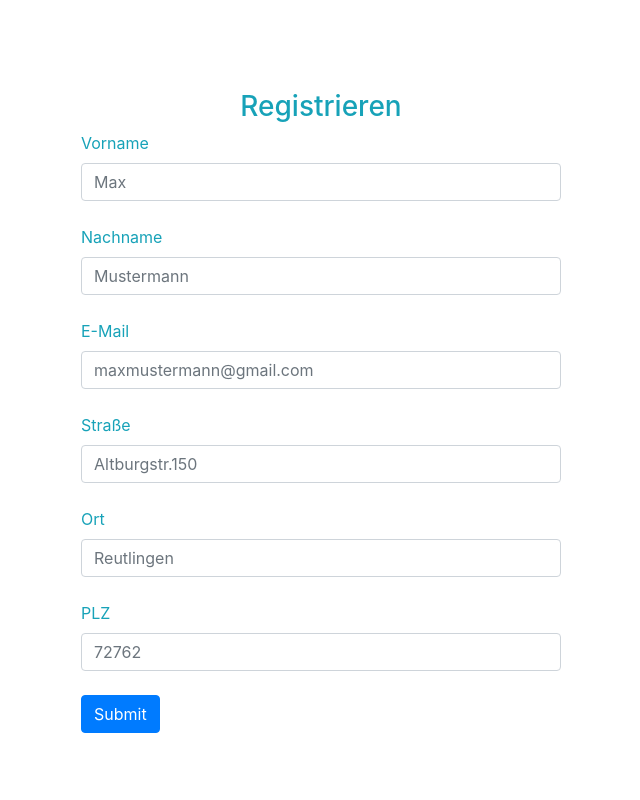
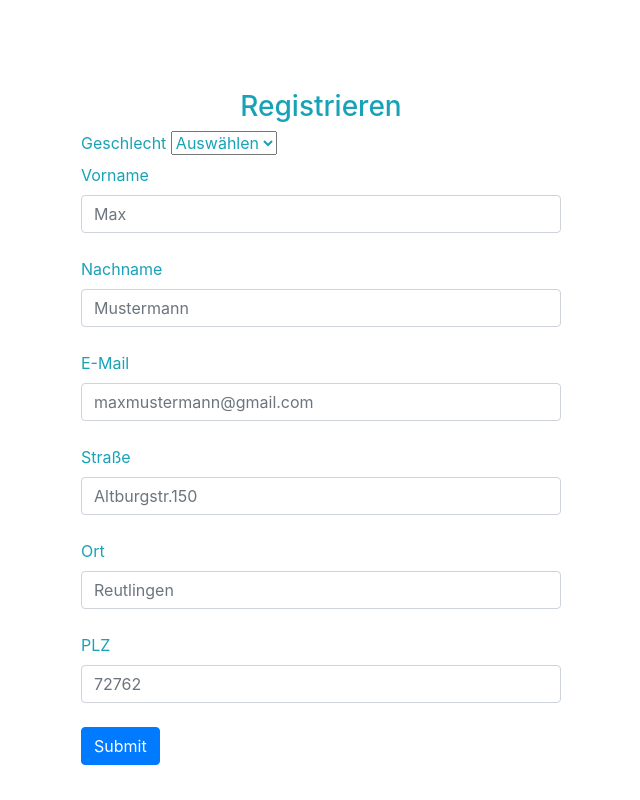
Before and after one commit to volged67/webshop_TVE, a PHP site: page /registrieren.php in a window 1280 px wide. Shown: the whole page, without its empty margins (319-959 px from the left). Run offline with PHP 8.4, Linux system fonts and the light colour scheme; some libraries are stand-ins or nearby versions.

Commit message:
Begrüßung verändert

```diff
--- a/php/Startseite.php
+++ b/php/Startseite.php
@@ -35,9 +35,9 @@ header("Location: Login.php");
 
 <!-- Begrüßung (noch zu bearbeiten) -->
 <h1>Herzlich Willkommen</h1>
-        <p>Schön, dass du hier bist <b><?php echo $_SESSION['firstname']." ".$_SESSION['lastname']; ?></b></p>
+        <p>Schön, dass Sie hier sind <b><?php echo $_SESSION['geschlecht']." ".$_SESSION['lastname']; ?></b></p>
 
-<p>Du warst das letzte mal am  <b>
+<p>Sie waren das letzte mal am  <b>
 <?php
 //DB Settings
 include 'dbsettings.php';
--- a/php/checkfirstlogin.php
+++ b/php/checkfirstlogin.php
@@ -56,14 +56,15 @@ if(isset($_POST['email']))
             $sStreet=$row['street'];
             $sPLZ=$row['plz'];
             $sCity=$row['city'];
+            $sGeschlecht=$row['geschlecht'];
             $bFirstLoginSuccess=true;
         }
 
 //Gehashtes Passwort wird übergeben an die user Tabelle!
         $sHashPassword=hash('sha512',$sNewPassword);
-        $sql2 = "INSERT INTO user (firstname,lastname,street,plz,city,email,password) VALUES (?,?,?,?,?,?,?)";
+        $sql2 = "INSERT INTO user (firstname,lastname,street,plz,city,email,password,geschlecht) VALUES (?,?,?,?,?,?,?,?)";
         $stmt=$conn->prepare($sql2);
-        $stmt->execute([$sFirstname,$sLastname,$sStreet,$sPLZ,$sCity,$sMail,$sHashPassword]);
+        $stmt->execute([$sFirstname,$sLastname,$sStreet,$sPLZ,$sCity,$sMail,$sHashPassword,$sGeschlecht]);
 
 //Weiterleitung je nach erfolgreichem Success
         if($bFirstLoginSuccess=true)
--- a/php/checklogin.php
+++ b/php/checklogin.php
@@ -39,6 +39,7 @@
             $_SESSION['login']=111;
             $_SESSION['time']=time();
             $_SESSION['lastlogin']=$row['lastlogin'];
+            $_SESSION['geschlecht']=$row['geschlecht'];
             //$_SESSION['firstlogin']=$bFirstlogin;
 
             $bLoginSuccess=true;
--- a/php/registrieren.php
+++ b/php/registrieren.php
@@ -29,6 +29,17 @@
 
                                         </div>
                                         <div class="form-group">
+
+                                                <label for="country" class="text-info">Geschlecht</label>
+                                                <select name="geschlecht" class="text-info" id="country" required>
+                                                    <option value="">Auswählen</option>
+                                                    <option>Herr</option>
+                                                    <option>Frau</option>
+                                                </select>
+                                                <div class="invalid-feedback">
+                                                Bitte Land auswählen
+                                                </div><br>
+
                                             <label for="name" class="text-info">Vorname</label> <br>
                                             <input id="regVorname" type="text" name="firstname"  class="form-control" placeholder="Max" required><br>
 
```
Also changed, not shown: php/checkreg.php (+6 -2 lines).
